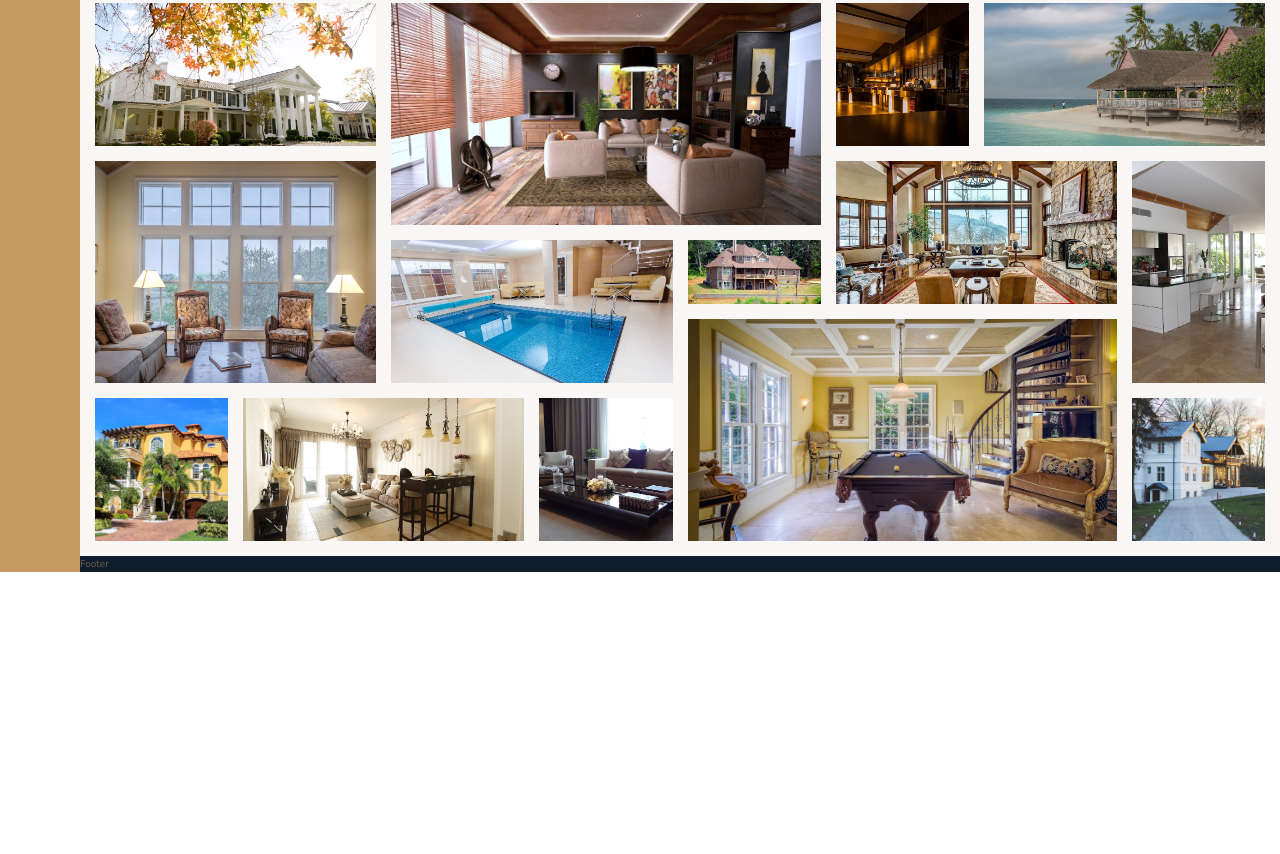
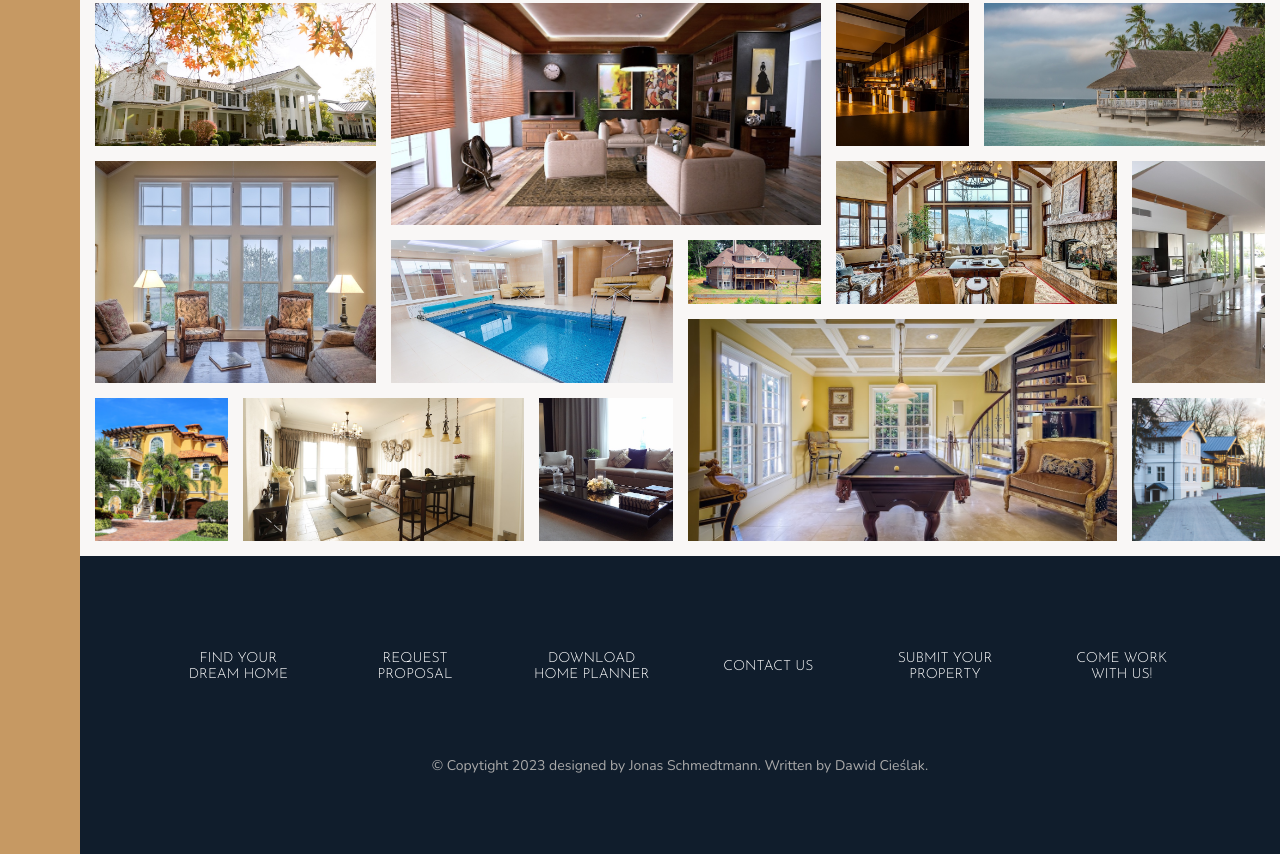
Before and after one commit to Canthar90/Nexter, a website: page index.html in a window 1280 px wide. Shown: the part 2960-3814 px from the top of the page. Before the commit the page ends 3532 px from the top, so only its background shows below. Drawn offline with nearby package versions, Linux system fonts and the light colour scheme.

Commit message:
Added footer section with complete styling

```diff
--- a/index.html
+++ b/index.html
@@ -352,7 +352,17 @@
         </section>
 
         <footer class="footer">
-            Footer
+            <ul class="nav">
+                <li class="nav__item"><a href="#" class="nav__link">Find your dream home</a></li>
+                <li class="nav__item"><a href="#" class="nav__link">Request proposal</a></li>
+                <li class="nav__item"><a href="#" class="nav__link">Download home planner</a></li>
+                <li class="nav__item"><a href="#" class="nav__link">Contact us</a></li>
+                <li class="nav__item"><a href="#" class="nav__link">Submit your property</a></li>
+                <li class="nav__item"><a href="#" class="nav__link">Come work with us!</a></li>
+            </ul>
+            <p class="copyright">
+                &copy; Copytight 2023 designed by Jonas Schmedtmann. Written by Dawid Cieślak.
+            </p>
         </footer>
     </body>
 </html>
--- a/sass/_footer.scss
+++ b/sass/_footer.scss
@@ -1,4 +1,46 @@
 .footer {
     background-color: $color-secondary;
     grid-column: full-start / full-end;
+    padding: 8rem;
 }
+
+.nav {
+    list-style: none;
+
+    display: grid;
+    grid-template-columns: repeat(auto-fit, minmax(15rem, 1fr));
+    gap: 2rem;
+    align-items: center;
+
+    &__link:link,
+    &__link:visited {
+        font-size: 1.4rem;
+        color: #fff;
+        text-decoration: none;
+        font-family: $font-display;
+        text-transform: uppercase;
+        text-align: center;
+        padding: 1.5rem;
+        display: block;
+        transition: all .2s;
+
+
+    }
+
+    &__link:hover,
+    &__link:active {
+        background-color: rgba(#fff, .05);
+        transform: translateY(-3px);
+    }
+
+
+}
+.copyright {
+    font-size: 1.4rem;
+    color: $color-grey-light-2;
+    margin-top: 6rem;
+    margin-right: auto;
+    margin-left: auto;
+    text-align: center;
+    width: 70%;
+}
```
Also changed, not shown: css/style.css.
